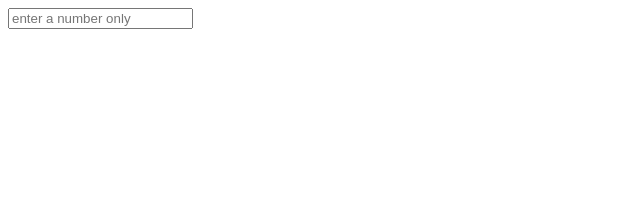
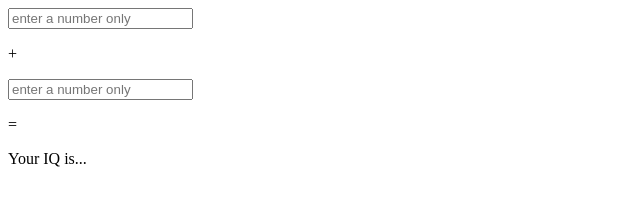
Before and after one commit to jacobgabel/week6_jacob, a plain HTML site: page index.html in a window 1280 px wide. Shown: the whole page, without its empty margins (0-640 px from the left). Drawn offline with Linux system fonts and the light colour scheme.

Commit message:
refined html- added ids

```diff
--- a/index.html
+++ b/index.html
@@ -3,9 +3,20 @@
 	<title>Simple math...</title>
 </head>
 <body>
-<!-- Simple cal build -->
-<input type="text" placeholder="enter a number only"
+<!-- Simple cal build
 
+	two inputs
+	one button - trigger
+	result element
+	plus, equals icon
+	interaction points = input1, input2, =
+
+-->
+<input id="input1" type="text" placeholder="enter a number only">
+<p>+</p>
+<input id="input2" type="text" placeholder="enter a number only">
+<p id="trigger">=</p>
+<p id="value">Your IQ is...</p>
 <script src="js/cal.js"></script>
 </body>
 </html>
```
Also changed, not shown: js/cal.js (+8 -0 lines).
